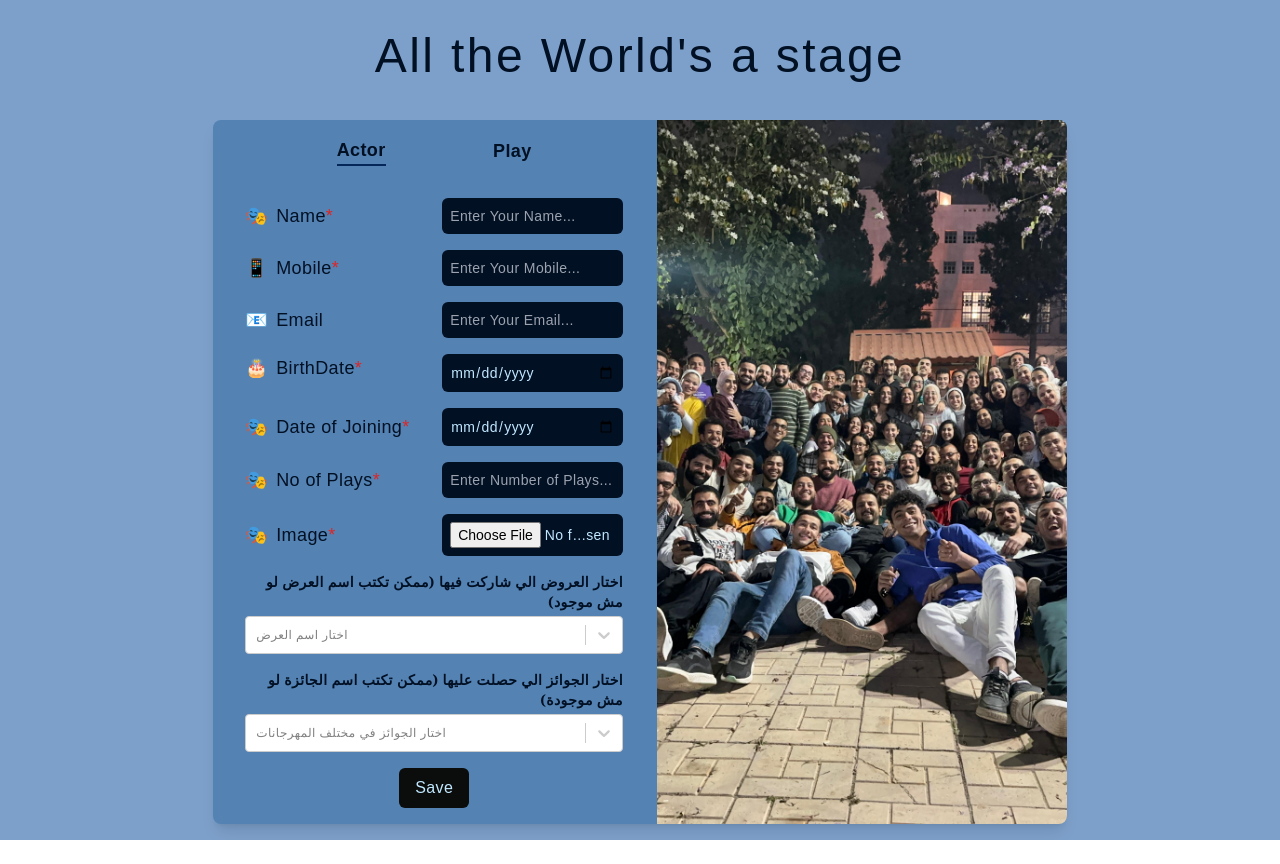
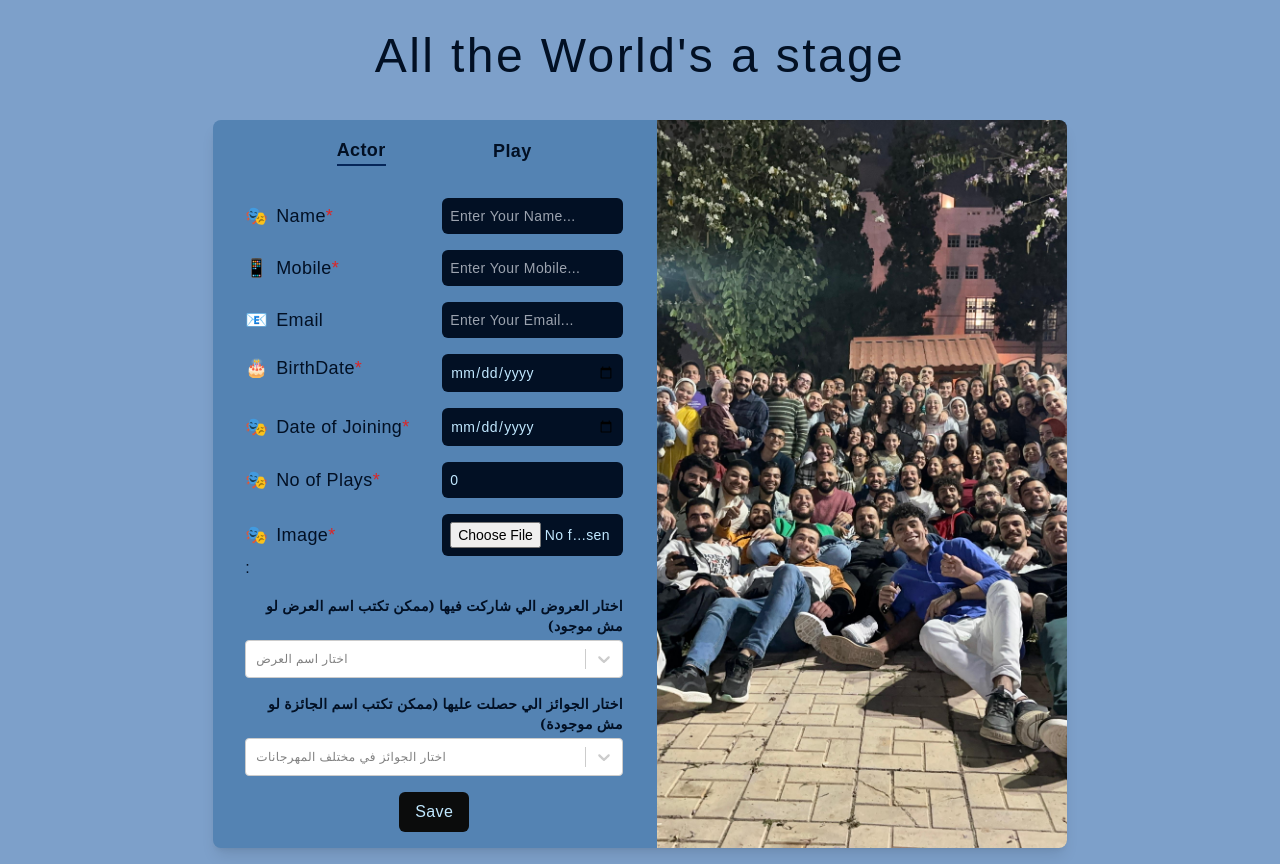
Before and after one commit to georgegeham/castform, a React (Create React App) app: page / in a window 1280 px wide. Before the commit the page ends 840 px from the top, so only its background shows below. Built offline with nearby package versions, Linux system fonts and the light colour scheme; no server answers; a web font is replaced by a local one.

Commit message:
Readme Finished

```diff
--- a/src/Actor.tsx
+++ b/src/Actor.tsx
@@ -10,6 +10,7 @@ export default function Actor() {
   const [selectedReward, setSelectedReward] = useState<Selected[] | null>(null);
   const [selectedPlay, setSelectedPlay] = useState<MultiValue<Selected>>([]);
   const [isSubmitting, setIsSubmitting] = useState(false);
+  const [number, setNumber] = useState(0);
   const {
     register,
     handleSubmit,
@@ -190,6 +191,7 @@ export default function Actor() {
         <input
           type="text"
           id="noPlays"
+          value={number}
           placeholder="Enter Number of Plays..."
           className="rounded-md bg-[#021024] outline-none text-sm p-2 text-[#C1E8FF] "
           {...register("noPlays", {
@@ -197,6 +199,7 @@ export default function Actor() {
             maxLength: 2,
             pattern: /^[0-9]{1,2}$/i,
           })}
+          readOnly
         />
         {errors.noPlays && (
           <span className="text-[#021024] text-sm col-span-2 text-right pr-1 font-semibold">
@@ -225,6 +228,7 @@ export default function Actor() {
             يارب الموقع يضرب في وشك
           </span>
         )}
+        :
       </div>
       <div className="px-4 ">
         <p className="text-right text-sm font-semibold font-serif pb-1">
@@ -238,7 +242,10 @@ export default function Actor() {
           placeholder="اختار اسم العرض"
           options={Plays}
           menuPlacement="top"
-          onChange={(option) => setSelectedPlay(option)}
+          onChange={(option) => {
+            setSelectedPlay(option);
+            setNumber((prev) => prev + 1);
+          }}
           onCreateOption={(option) => {
             const newOption: Selected = {
               label: option,
```
Also changed, not shown: public/image.png (added), 1 other file (tests, documents, lock files or other folders).
